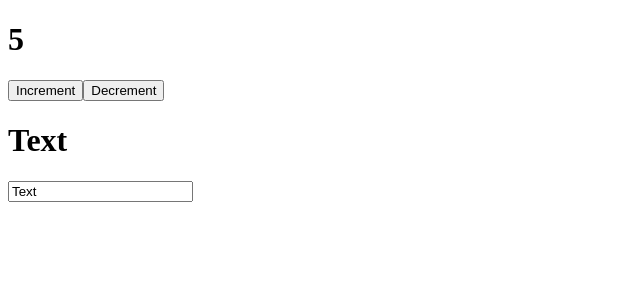
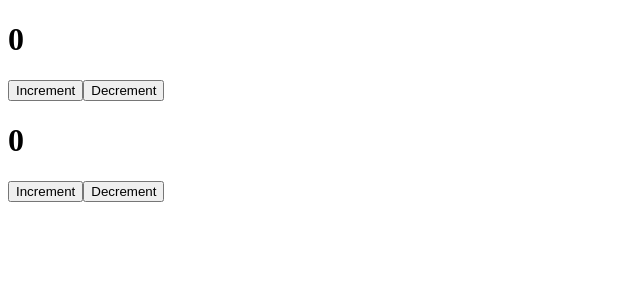
Before and after one commit to Emil-kolom/reactDemo, a React (Create React App) app: page / in a window 1280 px wide. Shown: the top 300 px of the page, without its empty margins (0-640 px from the left). Built offline with nearby package versions, Linux system fonts and the light colour scheme.

Commit message:
Class Component and Functional Component

```diff
--- a/src/App.js
+++ b/src/App.js
@@ -1,4 +1,6 @@
 import React, {useState} from "react";
+import Counter from "./components/Counter";
+import ClassCounter from "./components/ClassCounter";
 
 function App() {
   const [count, setCount] = useState(5);
@@ -14,16 +16,8 @@
 
     return (
     <div className="App">
-      <h1>{count}</h1>
-      <button onClick={increment}>Increment</button>
-      <button onClick={decrement}>Decrement</button>
-      <br/>
-      <h1>{value}</h1>
-      <input
-        type={"text"}
-        value={value}
-        onChange={event => {setText(event.target.value)}}
-      />
+      <Counter/>
+      <ClassCounter/>
     </div>
   );
 }
--- /dev/null
+++ b/src/components/ClassCounter.jsx
@@ -0,0 +1,33 @@
+import React from "react";
+
+class ClassCounter extends React.Component{
+
+    constructor(props) {
+        super(props);
+        this.state = {
+            count: 0
+        }
+        this.increment = this.increment.bind(this);
+        this.decrement = this.decrement.bind(this);
+    }
+
+    increment(){
+        this.setState({count: this.state.count + 1})
+    }
+
+    decrement(){
+        this.setState({count: this.state.count - 1})
+    }
+
+    render() {
+        return(
+            <div>
+                <h1>{this.state.count}</h1>
+                <button onClick={this.increment}>Increment</button>
+                <button onClick={this.decrement}>Decrement</button>
+            </div>
+        );
+    }
+}
+
+export default ClassCounter;
--- /dev/null
+++ b/src/components/Counter.jsx
@@ -0,0 +1,23 @@
+import React, {useState} from 'react';
+
+const Counter = () => {
+    const [count, setCount] = useState(0);
+
+    function increment(){
+        setCount(count + 1);
+    }
+
+    function decrement() {
+        setCount(count - 1);
+    }
+
+    return (
+        <div>
+            <h1>{count}</h1>
+            <button onClick={increment}>Increment</button>
+            <button onClick={decrement}>Decrement</button>
+        </div>
+    );
+};
+
+export default Counter;
```
